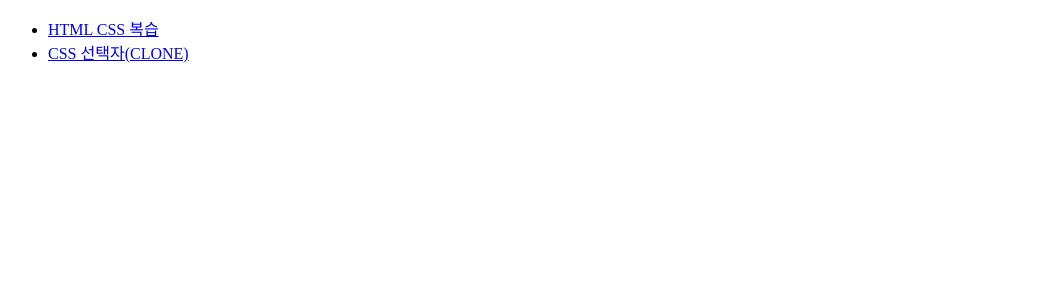
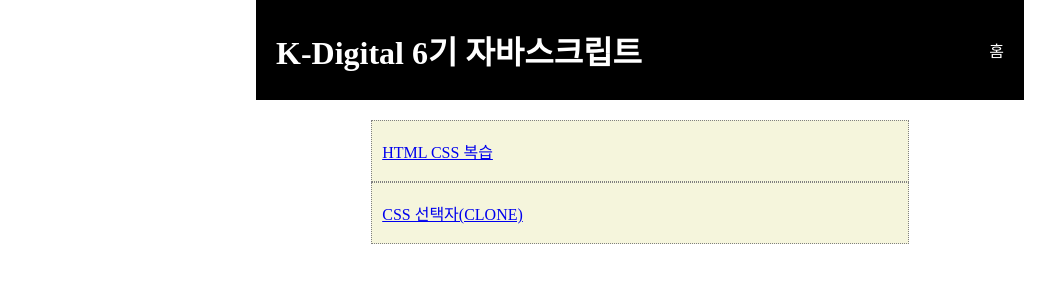
Before and after one commit to kyung89/k6_fe, a plain HTML site: page index.html in a window 1280 px wide. Shown: the whole page, without its empty margins (0-1055 px from the left). Drawn offline with Linux system fonts and the light colour scheme.

Commit message:
index.html 에 style 적용

```diff
--- /dev/null
+++ b/index.css
@@ -0,0 +1,50 @@
+/* 1 */
+* {
+    padding: 0px;
+    margin: 0px;
+}
+
+/* 2 */
+main {
+    width: 60%;
+    margin-left: 20%;
+}
+
+/* 3: 순서대로 */
+header {
+    background-color: black;
+    color: white;
+    height: 100px;
+    display: flex; /* 가로 순서대로 배치 */
+    justify-content: space-between;  /* 왼, 오 붙이기 */
+    align-items: center; /* 수직 정렬 */
+    padding: 0px 20px; /* 왼, 오 20px */
+}
+
+/* 5 */
+article {
+    display: flex; /* 옆으로 간다 */
+    flex-direction: column; /* 이거 왜함? -> 나중에 justify-contents 등 적용에 필요 */
+    align-items: center;
+}
+
+/* 4 */
+article ul {
+    width: 70%; /* 60%(main) 의 70% */
+    background-color: beige;
+    /* 6 */
+    margin-top: 20px; /* 위에서 20px 떨어뜨리기 */
+    list-style: none;
+}
+
+/* 7 */
+article li {
+    /* 9 */
+    display: flex;
+    align-items: center;
+    /* 8 */
+    height: 40px;
+    border: 1px dotted gray;
+    /* 10 */
+    padding: 10px;
+}
--- a/index.html
+++ b/index.html
@@ -4,15 +4,27 @@
 <head>
     <meta charset="UTF-8">
     <meta name="viewport" content="width=device-width, initial-scale=1.0">
+    <link rel="stylesheet" href="index.css">
     <title>K-디지털 6기</title>
 </head>
 <body>
+    <!--0 : 구조를 잡아준다-->
+    <main>
+        <header>
+            <h1>K-Digital 6기 자바스크립트</h1>
+            <div>
+                홈
+            </div>
+        </header>
+        <article>
             <ul>
                 <!--a 태그는 반드시 href 속성을 가짐-->
                 <!--img 태그는 반드시 src 속성을 가짐-->
                 <li><a href="./01/01.html">HTML CSS 복습</a></li>
                 <li><a href="./02/02.html">CSS 선택자(CLONE)</a></li>
             </ul>
+        </article>
+    </main>
 </body>
 </html>
 
```
Lines whose indentation alone changed are shown as unchanged.
